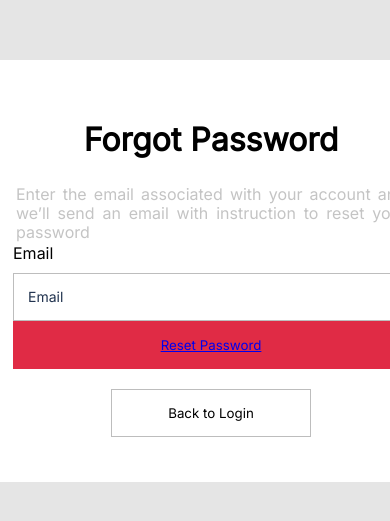
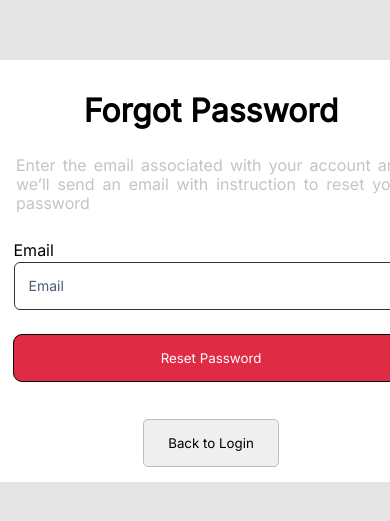
Before and after one commit to WESTIEWEB/SWIFT-RIDE-FRONTEND, a React (Vite) app: page /forgotpasswordd in a window 390 px wide. Shown: the part 151-672 px from the top of the page. Built offline with nearby package versions, Linux system fonts and the light colour scheme.

Commit message:
responsiveness for forgot password

```diff
--- a/src/components/fPassCard/fPassCard.css
+++ b/src/components/fPassCard/fPassCard.css
@@ -1,3 +1,25 @@
+.maindiv {
+display: flex;
+flex-direction: column;
+align-items: center;
+padding: 0px;
+gap: 24px;
+width: 432px;
+height: 273px;
+
+}
+
+.labelpass {
+width: 41px;
+height: 24px;
+font-family: 'Inter';
+font-style: normal;
+font-weight: 500;
+font-size: 16px;
+line-height: 24px;
+color: #000000;
+}
+
 .h{
     background: #E5E5E5;
     height: 100vh;
@@ -13,17 +35,25 @@
     display: flex
 }
 .fill{
-    width: 396px;
+    box-sizing: border-box;
+    display: flex;
+    flex-direction: row;
+    align-items: center;
+    padding: 9px, 16px, 8px;
+    gap: 16px;
+    width: 395px;
     height: 48px;
-    margin-top: 10px;
-    border: 1px solid #BDBDBD;
+    background: #FFFFFF;
+    opacity: 0.8;
+    border: 1px solid #000000;
+    border-radius: 6px;
 }
 .size{
     margin: 10px;
 }
 
 .nter {
-    width: 400px;
+width: 400px;
 height: 38px;
 
 font-family: 'Inter';
@@ -36,19 +66,26 @@ padding: 5px;
 color: #C4C4C4;
 }
 .resetBtn{
+
+    /* margin-top: 10px; */
     background-color: #E02B45;
     padding: 16px, 24px, 16px, 24px;
     width: 396px;
     height: 48px;
     border: none;
     color: #FFFFFF;
-
+    border: 1px solid #000000;
+    border-radius: 9px;
 }
 .backLog{
-    margin-top: 20px;
-    padding: 8px, 16px, 10px, 16px;
-    width: 200px;
+    display: flex;
+    flex-direction: row;
+    justify-content: center;
+    align-items: center;
+    margin-top: 70px;
+    padding: 8px, 16px, 10px;
+    width: 136px;
     height: 48px;
     border: 1px solid #BDBDBD;
-    background-color: #FFFFFF;
+    border-radius: 5px;
 }
--- a/src/components/fPassCard/fPassCard.tsx
+++ b/src/components/fPassCard/fPassCard.tsx
@@ -1,6 +1,6 @@
 /* eslint-disable @typescript-eslint/no-misused-promises */
 import React, { useState } from "react";
-import { Link } from "react-router-dom";
+import { Link, useNavigate } from "react-router-dom";
 import "./fPassCard.css";
 import axios from "axios";
 import { toast } from "react-toastify";
@@ -9,6 +9,7 @@ const baseUrl = "http://localhost:4000";
 
 const ForgetPasswordCard = () => {
   const [createForm, setCreateForm] = useState({});
+  const navigate = useNavigate();
   const submitDetails = (e: any) => {
     e.preventDefault();
     const { name, value } = e.target;
@@ -25,6 +26,7 @@ const ForgetPasswordCard = () => {
         .post(`${baseUrl}/users/forgotpasswordd`, createForm)
         .then((res) => {
           toast.success(res.data.message);
+          navigate("/sentmail");
           setTimeout(() => {
             console.log(res.data);
           }, 10000);
@@ -41,6 +43,7 @@ const ForgetPasswordCard = () => {
   return (
     <div className="h">
       <form className="Cover" onSubmit={fetchLink}>
+        <div className="maindiv">
           <div className="text">
             <h3>Forgot Password</h3>
             <div className="size">
@@ -51,7 +54,7 @@ const ForgetPasswordCard = () => {
             </div>
           </div>
           <div>
-					<label className="labels">Email</label>
+            <label className="labelpass">Email</label>
             <input
               type="email"
               placeholder="Email"
@@ -62,9 +65,12 @@ const ForgetPasswordCard = () => {
           </div>
 
           <div>
+            <Link to="/sentmail">
               <button className="resetBtn" type="submit">
-						<Link to="/sentmail">Reset Password</Link>
+                Reset Password
               </button>
+            </Link>
+          </div>
         </div>
         <div>
           <button className="backLog">Back to Login</button>
```
Also changed, not shown: src/pages/ForgotPasswordd/ForgotPasswordd.tsx (line endings or trailing spaces). Lines whose indentation alone changed are shown as unchanged.
